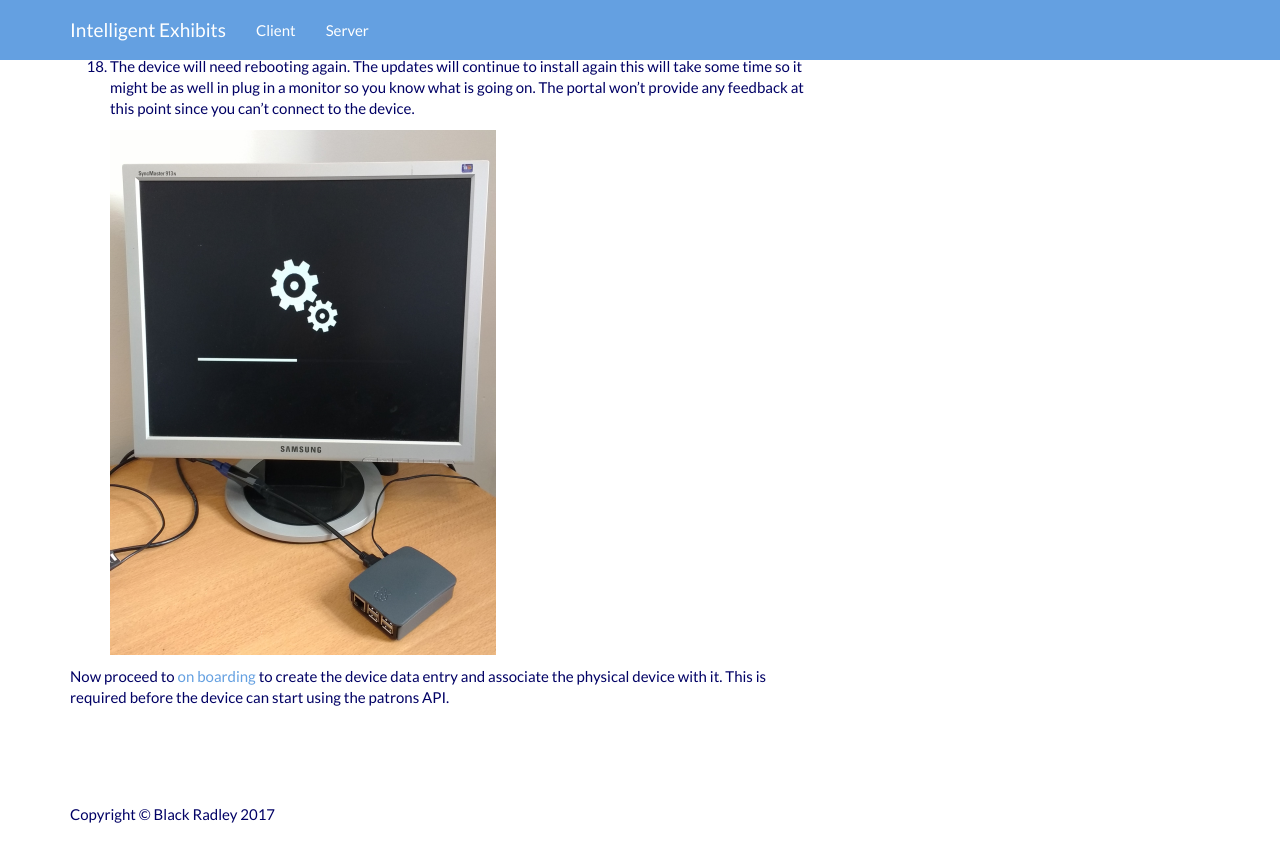
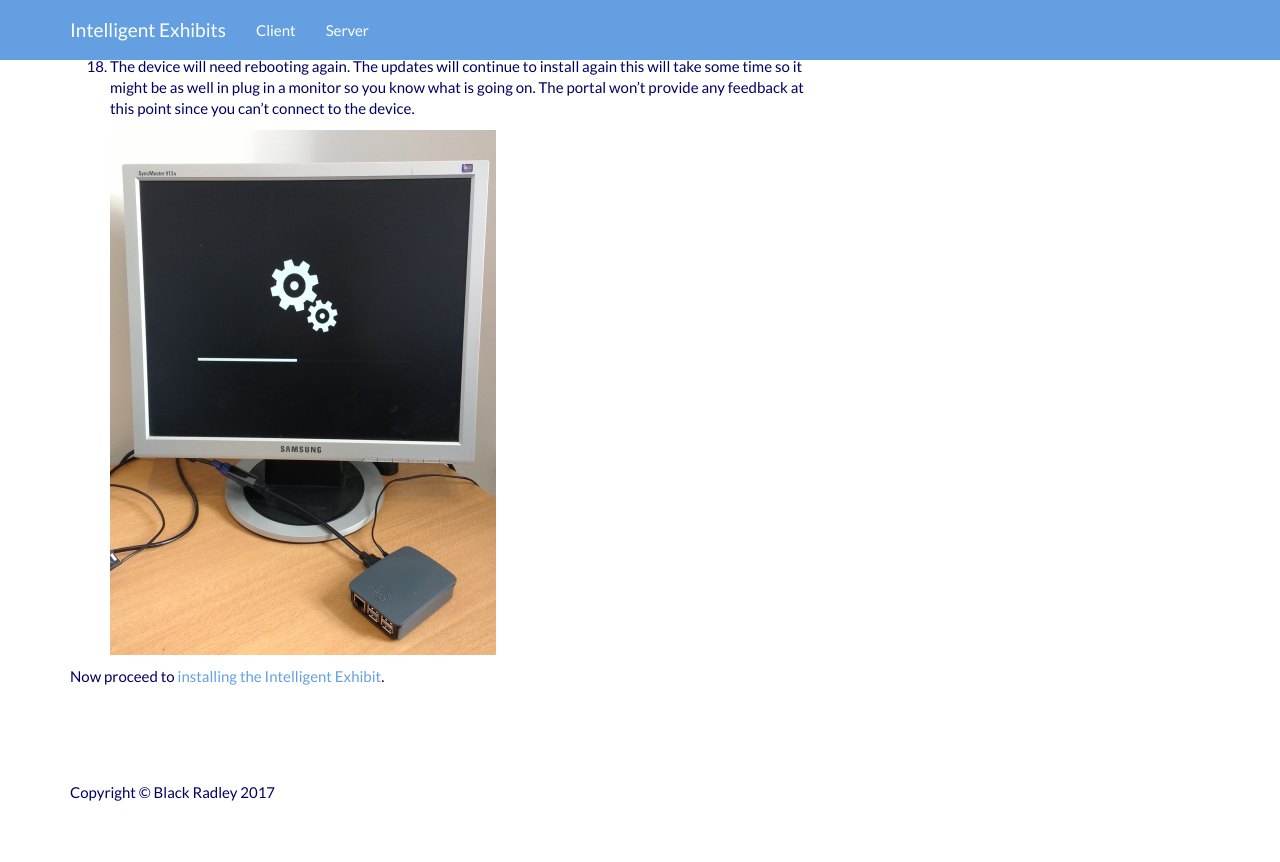
Before and after one commit to joejcollins/professor-bergman, a Jekyll site: the page built from docs/raspberry-pi-setup/index.md, in a window 1280 px wide and 900 px high, scrolled down 6724 px. Shown: the top 862 px of the window. Built offline with Jekyll 4.4.1, drawn with Linux system fonts in a browser that asks for light colours; nearby versions of some CDN libraries.

Commit message:
Notes on installing the Appx on a Raspberry Pi

```diff
--- a/docs/raspberry-pi-setup/index.md
+++ b/docs/raspberry-pi-setup/index.md
@@ -48,38 +48,38 @@
 
 1. Right click on the device and open in the device portal.
 
-    ![SD Card](./09-open-device-portal.png)
+    ![Open the Device Portal](./09-open-device-portal.png)
 
 1. The device portal should allow you to change setting on the device, such as the name etc...
 
-    ![SD Card](./10-device-portal.png)
+    ![Device Portal](./10-device-portal.png)
 
 1. Adjust the time zone to the times on the logs make sense to you.
 
-    ![SD Card](./11-set-time-zone.png)
+    ![Set Time Zone](./11-set-time-zone.png)
 
 1. Set up the network connection, selecting the prefered network and providing the password.  This should automatically set up a profile as the same time.  In the event that the network requires authentication via a browser, this will need to be done by attaching a screen, keyboard and mouse to the device.
 
-    ![SD Card](./12-network-setup.png)
+    ![Network Set Up](./12-network-setup.png)
 
 1. Windows will need updating so ensure that the updates have been downloaded.
 
-    ![SD Card](./13-windows-update.png)
+    ![Windows Update](./13-windows-update.png)
 
 1. Restart the device.
 
-    ![SD Card](./14-windows-restart.png)
+    ![Restart](./14-windows-restart.png)
 
 1. The restart doesn't always work so it is easiest just to turn it off and on again.
 
-    ![SD Card](./15-windows-restart-fail.png)
+    ![Restart Fail](./15-windows-restart-fail.png)
 
 1. Installing the updates may take some time but the portal will also provide some feedback.
 
-    ![SD Card](./16-updating.png)
+    ![Updating](./16-updating.png)
 
 1. The device will need rebooting again.  The updates will continue to install again this will take some time so it might be as well in plug in a monitor so you know what is going on.  The portal won't provide any feedback at this point since you can't connect to the device.
 
     ![SD Card](./17-updating-post-reboot.png)
 
-Now proceed to [on boarding]({{ site.baseurl }}/onboarding) to create the device data entry and associate the physical device with it. This is required before the device can start using the patrons API.
+Now proceed to [installing the Intelligent Exhibit]({{ site.baseurl }}/installing-intelligent-exhibit).
```
Also changed, not shown: docs/installing-intelligent-exhibit/index.md (+30 -2 lines), docs/installing-intelligent-exhibit/02-package-deploy.png (added), docs/installing-intelligent-exhibit/03-select-appx-bundle.png (added), docs/installing-intelligent-exhibit/04-select-dependencies.png (added), docs/installing-intelligent-exhibit/05-package-installed.png (added), docs/installing-intelligent-exhibit/06-set-as-startup.png (added), docs/installing-intelligent-exhibit/07-restart-device.png (added), docs/onboarding/index.md (renamed from docs/onboarding.md).
